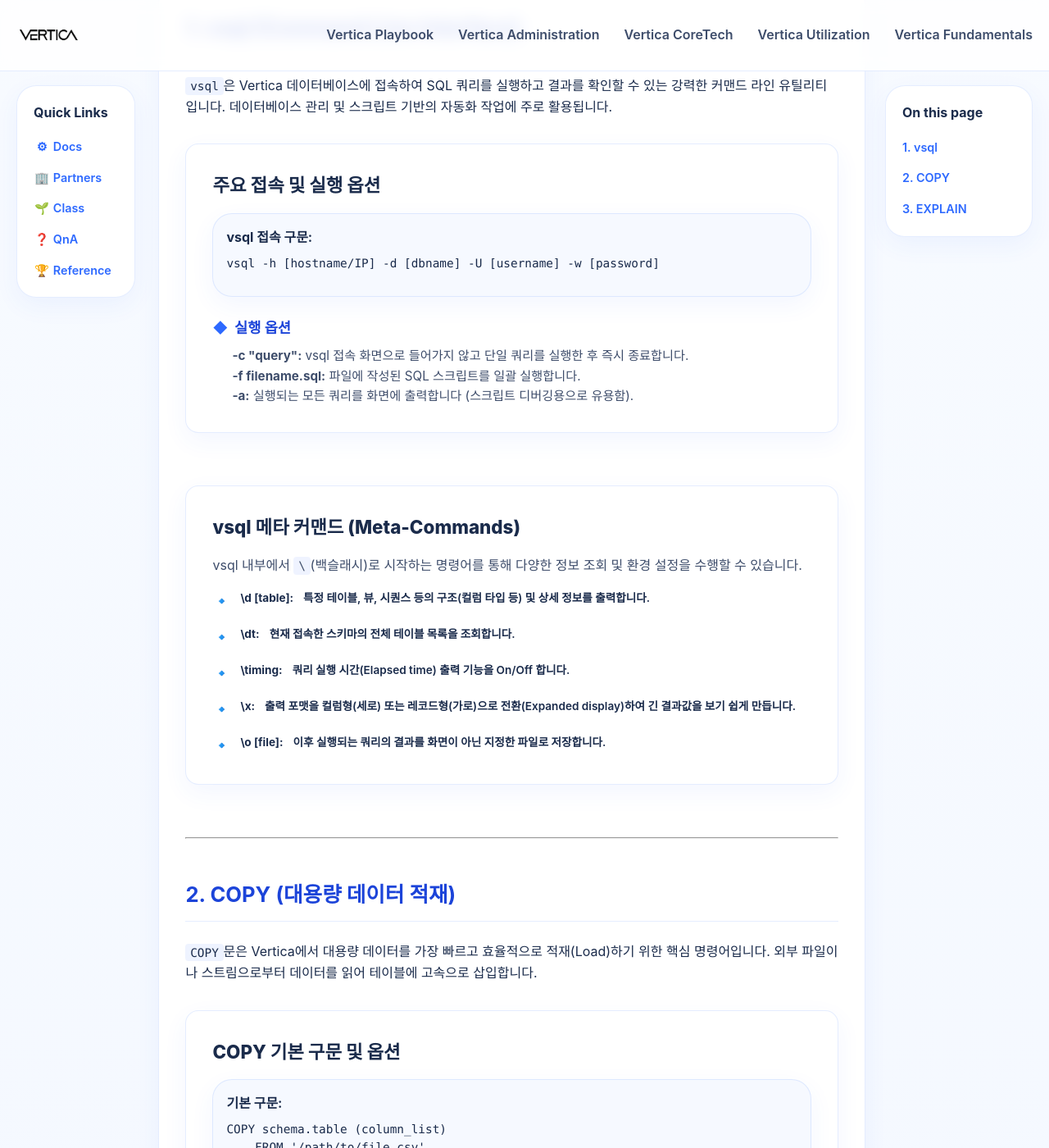
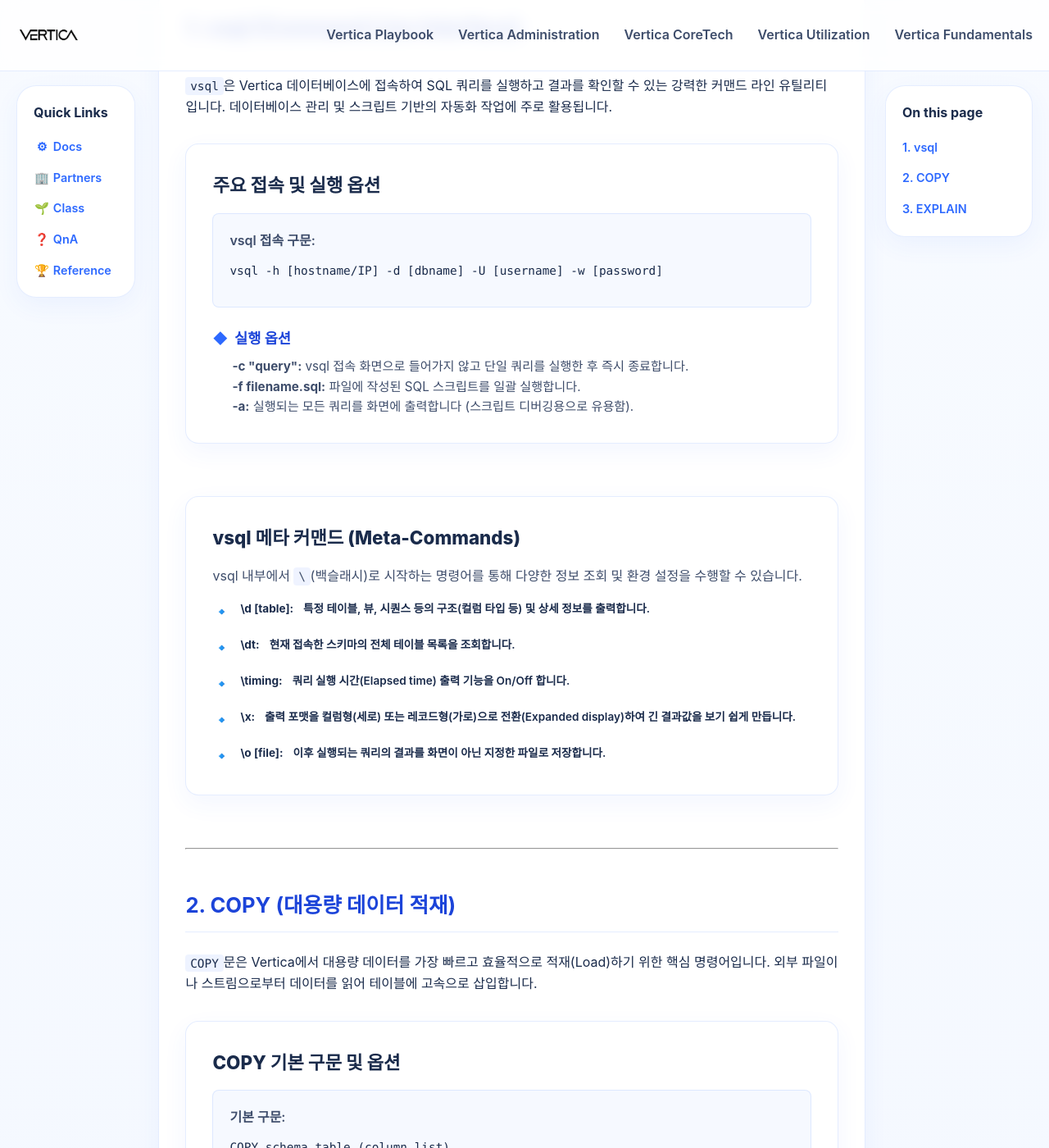
Before and after one commit to JIN0326/vertica_blog, a Jekyll site: the page built from 03coretech.md, in a window 1280 px wide and 1400 px high, scrolled down 417 px. Shown: the whole window at 82% size. Built offline with Jekyll 4.4.1, drawn with Linux system fonts in a browser that asks for light colours.

Commit message:
Update blog content and styling

```diff
--- a/03coretech.md
+++ b/03coretech.md
@@ -20,9 +20,9 @@
 <div class="feature-box" style="margin-top: 2rem;">
   <h3 class="eon-section-title" style="margin-top: 0; margin-bottom: 1rem;">주요 접속 및 실행 옵션</h3>
 
-  <div class="content-section" style="padding: 1rem; margin-top: 1rem; margin-bottom: 1.5rem; background-color: rgba(45, 105, 255, 0.04);">
+  <div class="syntax-box">
     <strong>vsql 접속 구문:</strong>
-    <pre style="background: none; padding: 0; border: none; margin-top: 0.5rem;"><code>vsql -h [hostname/IP] -d [dbname] -U [username] -w [password]</code></pre>
+    <pre><code>vsql -h [hostname/IP] -d [dbname] -U [username] -w [password]</code></pre>
   </div>
 
   <dl class="feature-dl">
@@ -58,9 +58,9 @@
 <div class="feature-box" style="margin-top: 2rem;">
   <h3 class="eon-section-title" style="margin-top: 0; margin-bottom: 1rem;">COPY 기본 구문 및 옵션</h3>
 
-  <div class="content-section" style="padding: 1rem; margin-top: 1rem; margin-bottom: 1.5rem; background-color: rgba(45, 105, 255, 0.04);">
+  <div class="syntax-box">
     <strong>기본 구문:</strong>
-    <pre style="background: none; padding: 0; border: none; margin-top: 0.5rem;"><code>COPY schema.table (column_list)
+    <pre><code>COPY schema.table (column_list)
     FROM '/path/to/file.csv'
     [옵션 지정];</code></pre>
   </div>
@@ -80,9 +80,9 @@
   <h3 class="eon-section-title" style="margin-top: 0; margin-bottom: 1rem;">에러 처리 및 데이터 검증</h3>
   <p style="color: var(--sub); margin-bottom: 1rem;">데이터 적재 시 발생하는 포맷 오류나 제약조건 위반 데이터를 추적하고 안전하게 격리할 수 있습니다.</p>
 
-  <div class="content-section" style="padding: 1rem; margin-top: 1rem; margin-bottom: 1.5rem; background-color: rgba(45, 105, 255, 0.04);">
+  <div class="syntax-box">
     <strong>에러 처리 구문 예시:</strong>
-    <pre style="background: none; padding: 0; border: none; margin-top: 0.5rem;"><code>COPY sales FROM '/data/sales_data.csv' DELIMITER ',' DIRECT
+    <pre><code>COPY sales FROM '/data/sales_data.csv' DELIMITER ',' DIRECT
     REJECTED DATA '/data/logs/sales_rejected.csv'
     EXCEPTIONS '/data/logs/sales_exceptions.log'
     ABORT ON ERROR;</code></pre>
@@ -105,9 +105,9 @@
 <div class="feature-box" style="margin-top: 2rem;">
   <h3 class="eon-section-title" style="margin-top: 0; margin-bottom: 1rem;">실행 계획 확인 방법</h3>
 
-  <div class="content-section" style="padding: 1rem; margin-top: 1rem; margin-bottom: 1.5rem; background-color: rgba(45, 105, 255, 0.04);">
+  <div class="syntax-box">
     <strong>기본 구문:</strong>
-    <pre style="background: none; padding: 0; border: none; margin-top: 0.5rem;"><code>EXPLAIN [SELECT / UPDATE / DELETE 쿼리];
+    <pre><code>EXPLAIN [SELECT / UPDATE / DELETE 쿼리];
 PROFILE [SELECT / UPDATE / DELETE 쿼리];</code></pre>
   </div>
 
@@ -131,9 +131,9 @@
     <li><span class="feature-list__icon">🔹</span> <strong>Join Type:</strong> <span>Hash Join, Merge Join 등 조인 방식이 적절한지 파악합니다. 특히 대용량 조인 시 메모리가 부족해 디스크를 사용하는 현상(Spill to disk)이 발생할 우려가 있는지 체크합니다.</span></li>
   </ul>
 
-  <div class="content-section" style="padding: 1rem; margin-top: 1rem; background-color: rgba(45, 105, 255, 0.04);">
+  <div class="syntax-box">
     <strong>실행 계획 출력 예시:</strong>
-    <pre style="background: none; padding: 0; border: none; margin-top: 0.5rem;"><code>EXPLAIN SELECT * FROM sales s JOIN product p ON s.product_id = p.product_id;
+    <pre><code>EXPLAIN SELECT * FROM sales s JOIN product p ON s.product_id = p.product_id;
 
 -- 결과 요약 트리 (하단부터 상단으로 해석)
 Access Path:
--- a/assets/css/style.css
+++ b/assets/css/style.css
@@ -619,6 +619,12 @@
   gap: 30px;
 }
 
+.use-case-list {
+  display: grid;
+  grid-template-columns: 1fr;
+  gap: 24px;
+}
+
 .card--use-case {
   border-top: 4px solid var(--accent);
   padding: 2rem;
```
Also changed, not shown: 02administration.md (+3 -2 lines).
